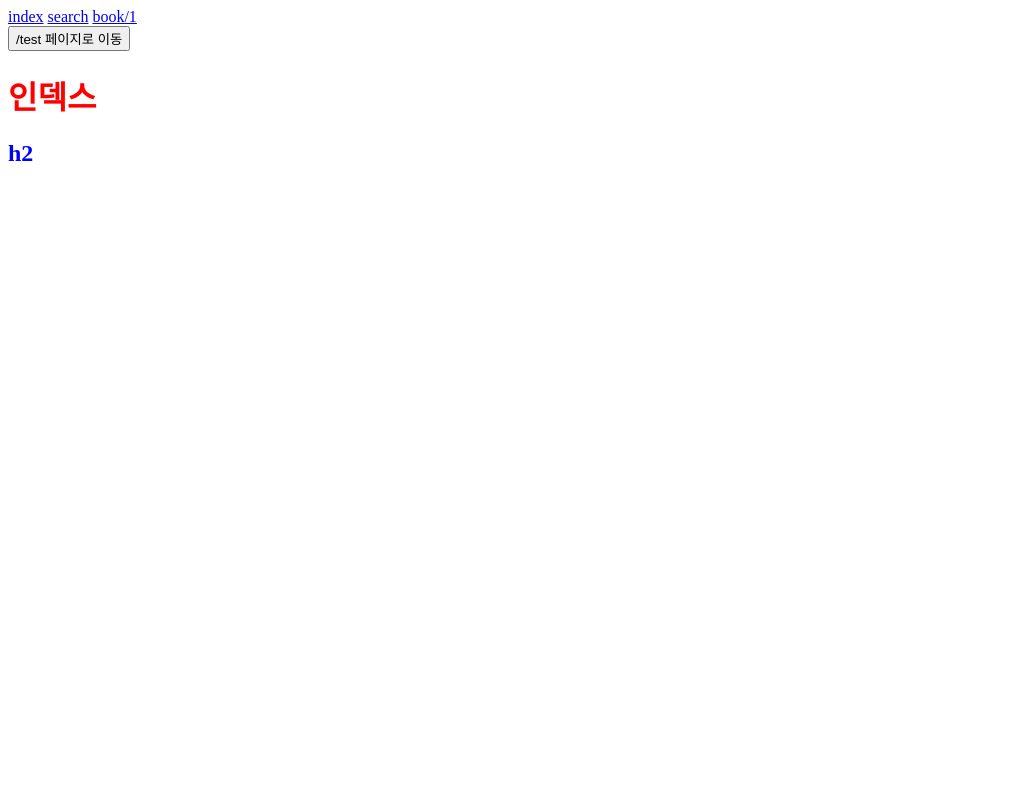
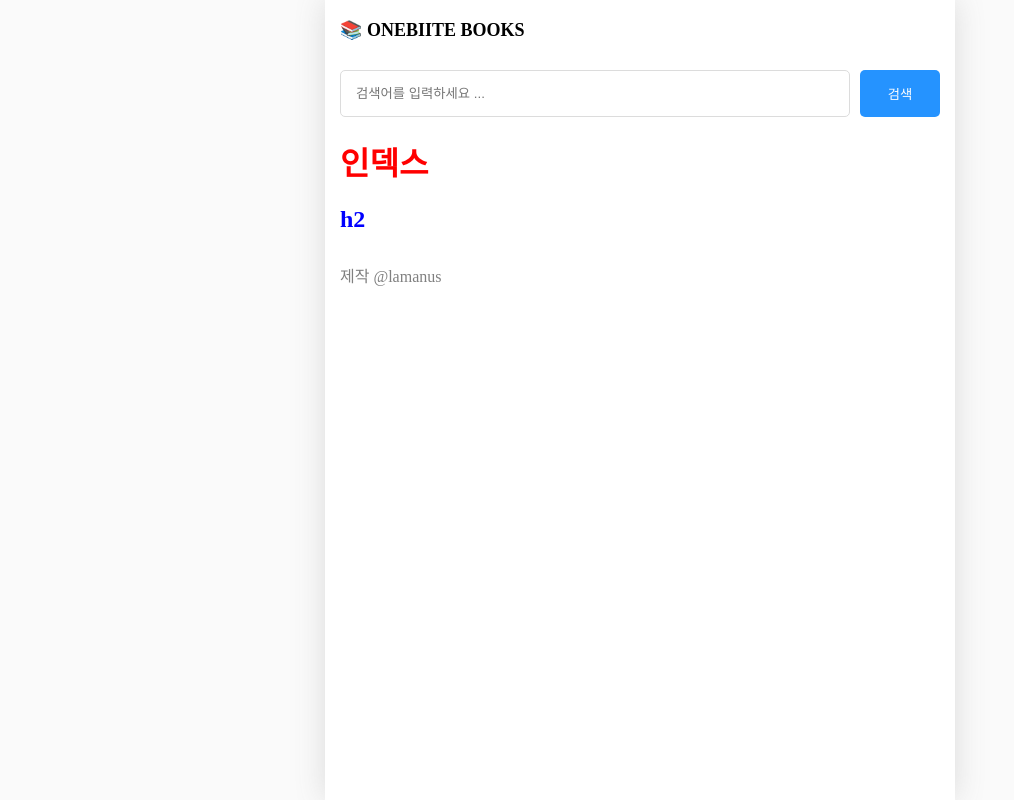
Before and after one commit to daeho-ro/onebite-nextjs, a Next.js app in the folder section-02/: page / in a window 1280 px wide. Shown: the whole page, without its empty margins (0-1014 px from the left). Built offline with nearby package versions, Linux system fonts and the light colour scheme.

Commit message:
day-04: layout + search bar

```diff
--- /dev/null
+++ b/section-02/src/components/global-layout.module.css
@@ -0,0 +1,31 @@
+.container {
+  background-color: white;
+  max-width: 600px;
+  min-height: 100vh;
+  margin: 0 auto;
+
+  box-shadow: rgba(100, 100, 100, 0.2) 0 0 29px 0;
+  padding: 0px 15px;
+}
+
+.header {
+  height: 60px;
+
+  font-weight: bold;
+  font-size: 18px;
+  line-height: 60px;
+}
+
+.header > a {
+  color: black;
+  text-decoration: none;
+}
+
+.main {
+  padding-top: 10px;
+}
+
+.footer {
+  padding: 10px 0;
+  color: gray;
+}
--- /dev/null
+++ b/section-02/src/components/global-layout.tsx
@@ -0,0 +1,14 @@
+import style from './global-layout.module.css';
+import Link from 'next/link';
+
+export default function GlobalLayout({ children }: { children: React.ReactNode }) {
+  return (
+    <div className={style.container}>
+      <header className={style.header}>
+        <Link href={'/'}>📚 ONEBIITE BOOKS</Link>
+      </header>
+      <main className={style.main}>{children}</main>
+      <footer className={style.footer}>제작 @lamanus</footer>
+    </div>
+  );
+}
--- /dev/null
+++ b/section-02/src/components/searchable-layout.module.css
@@ -0,0 +1,21 @@
+.searchbar_container {
+  display: flex;
+  gap: 10px;
+  margin-bottom: 20px;
+}
+
+.searchbar_container > input {
+  flex: 1;
+  padding: 15px;
+  border-radius: 5px;
+  border: 1px solid rgb(220, 220, 220);
+}
+
+.searchbar_container > button {
+  width: 80px;
+  border-radius: 5px;
+  border: none;
+  background-color: rgb(37, 147, 255);
+  color: white;
+  cursor: pointer;
+}
--- /dev/null
+++ b/section-02/src/components/searchable-layout.tsx
@@ -0,0 +1,40 @@
+import { useRouter } from 'next/router';
+import { useEffect, useState } from 'react';
+
+import style from './searchable-layout.module.css';
+
+export default function SearchableLayout({ children }: { children: React.ReactNode }) {
+  const router = useRouter();
+  const [search, setSearch] = useState('');
+
+  const q = router.query.q as string;
+
+  useEffect(() => {
+    setSearch(q || '');
+  }, [q]);
+
+  const onChangeSearch = (e: React.ChangeEvent<HTMLInputElement>) => {
+    setSearch(e.target.value);
+  };
+
+  const onSubmit = () => {
+    if (!search) return;
+    router.push(`/search?q=${search}`);
+  };
+
+  const onKeyDown = (e: React.KeyboardEvent<HTMLInputElement>) => {
+    if (e.key === 'Enter') {
+      onSubmit();
+    }
+  };
+
+  return (
+    <div>
+      <div className={style.searchbar_container}>
+        <input value={search} onChange={onChangeSearch} onKeyDown={onKeyDown} placeholder="검색어를 입력하세요 ..." />
+        <button onClick={onSubmit}>검색</button>
+      </div>
+      {children}
+    </div>
+  );
+}
--- a/section-02/src/pages/_app.tsx
+++ b/section-02/src/pages/_app.tsx
@@ -1,34 +1,14 @@
+import GlobalLayout from '@/components/global-layout';
+import '@/styles/globals.css';
+import { NextPage } from 'next';
 import type { AppProps } from 'next/app';
-import Link from 'next/link';
-import { useRouter } from 'next/router';
-import { useEffect } from 'react';
 
-export default function App({ Component, pageProps }: AppProps) {
-  const router = useRouter();
+type NextPageWithLayout = NextPage & {
+  getLayout?: (page: React.ReactNode) => React.ReactNode;
+};
 
-  const onClickButton = () => {
-    router.push('/test');
-  };
+export default function App({ Component, pageProps }: AppProps & { Component: NextPageWithLayout }) {
+  const getLayout = Component.getLayout ?? ((page: React.ReactNode) => page);
 
-  useEffect(() => {
-    router.prefetch('/test');
-  }, [router]);
-
-  return (
-    <>
-      <header>
-        <Link href={'/'}>index</Link>
-        &nbsp;
-        <Link href={'/search'} prefetch={false}>
-          search
-        </Link>
-        &nbsp;
-        <Link href={'/book/1'}>book/1</Link>
-        <div>
-          <button onClick={onClickButton}>/test 페이지로 이동</button>
-        </div>
-      </header>
-      <Component {...pageProps} />
-    </>
-  );
+  return <GlobalLayout>{getLayout(<Component {...pageProps} />)}</GlobalLayout>;
 }
--- a/section-02/src/pages/index.tsx
+++ b/section-02/src/pages/index.tsx
@@ -1,5 +1,6 @@
 // css module
 import style from './index.module.css';
+import SearchableLayout from '@/components/searchable-layout';
 
 export default function Home() {
   return (
@@ -9,3 +10,7 @@
     </>
   );
 }
+
+Home.getLayout = (page: React.ReactNode) => {
+  return <SearchableLayout>{page}</SearchableLayout>;
+};
--- a/section-02/src/pages/search/index.tsx
+++ b/section-02/src/pages/search/index.tsx
@@ -1,4 +1,5 @@
 import { useRouter } from 'next/router';
+import SearchableLayout from '@/components/searchable-layout';
 
 export default function Page() {
   const router = useRouter();
@@ -6,3 +7,7 @@
 
   return <h1>Search {q}</h1>;
 }
+
+Page.getLayout = (page: React.ReactNode) => {
+  return <SearchableLayout>{page}</SearchableLayout>;
+};
--- a/section-02/src/styles/globals.css
+++ b/section-02/src/styles/globals.css
@@ -0,0 +1,6 @@
+html,
+body {
+  margin: 0;
+  padding: 0;
+  background-color: rgb(250, 250, 250);
+}
```
